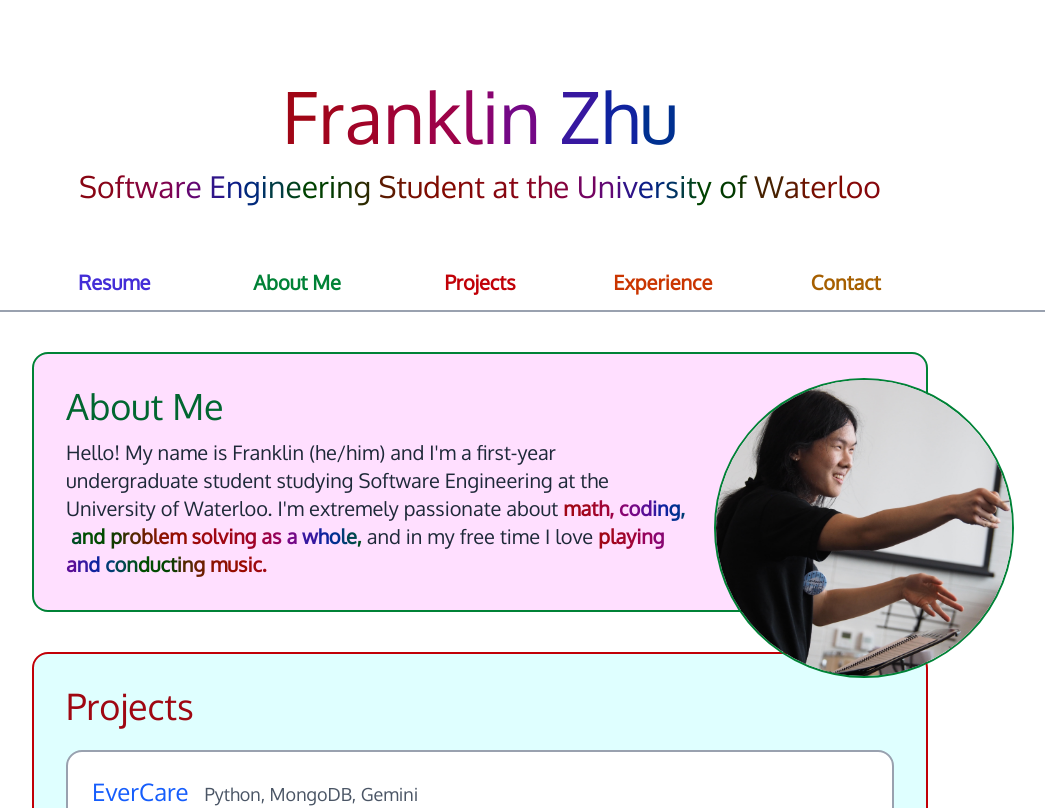
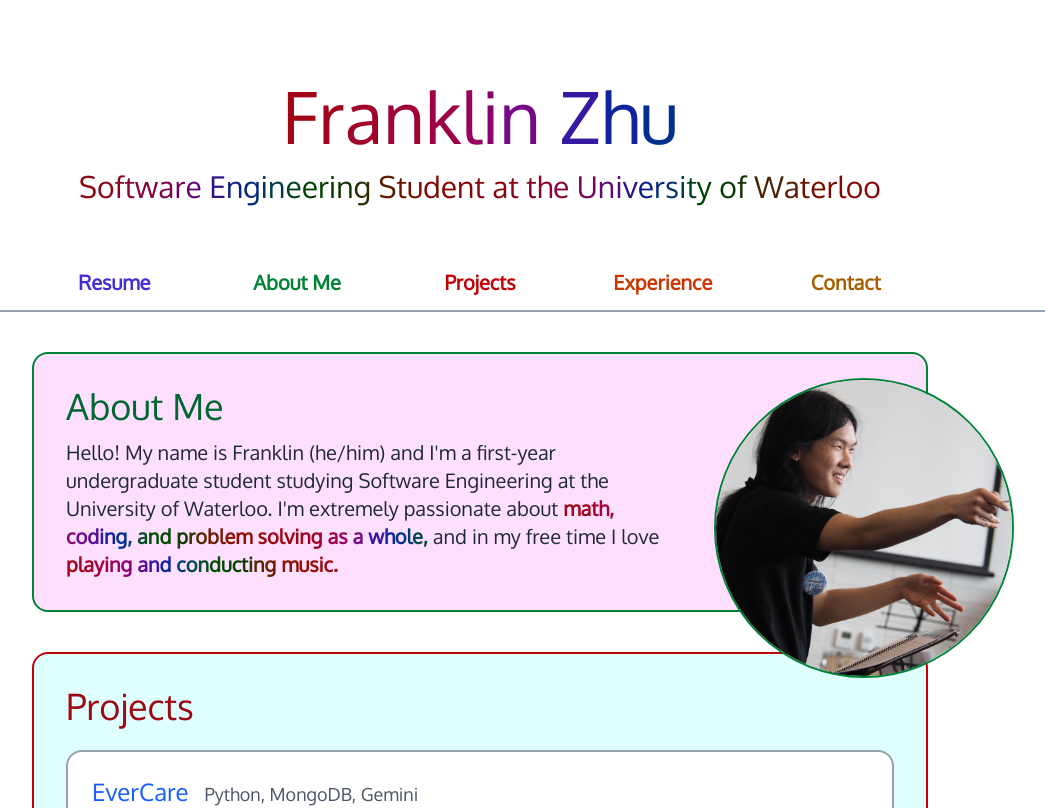
Before and after one commit to f47zhu/personal-website, a Next.js app: page / in a window 1280 px wide. Shown: the top 808 px of the page, without its empty margins (160-1205 px from the left). Built offline with nearby package versions, Linux system fonts and the light colour scheme; a web font is replaced by a local one.

Commit message:
fix: Fix small waveEffect spacing issue

```diff
--- a/app/waveEffect.tsx
+++ b/app/waveEffect.tsx
@@ -35,14 +35,12 @@ export function WaveEffect({ text }: { text: string }) {
   const words = text.split(" ");
   let idx2 = 0;
   return words.map((word, idx1) =>
-    <span key={idx1}>
-      {(idx1 !== 0 && ++idx2) && <div className="inline-flex flex-wrap">&nbsp;</div>}
-      <div className="inline-flex flex-wrap">
-        {word.split("").map(c =>
-          <div key={idx2} className={`inline-block whitespace-pre-wrap ${animations[idx2++ % animations.length]}`}>{c}</div>
-        )}
-      </div>
-    </span>
+    <div key={idx1} className="inline-flex flex-wrap">
+      {word.split("").map(c =>
+        <div key={idx2} className={`inline-block whitespace-pre-wrap ${animations[idx2++ % animations.length]}`}>{c}</div>
+      )}
+      {((idx1 !== words.length - 1) && (++idx2)) && <>&nbsp;</>}
+    </div>
   );
 }
 
```
